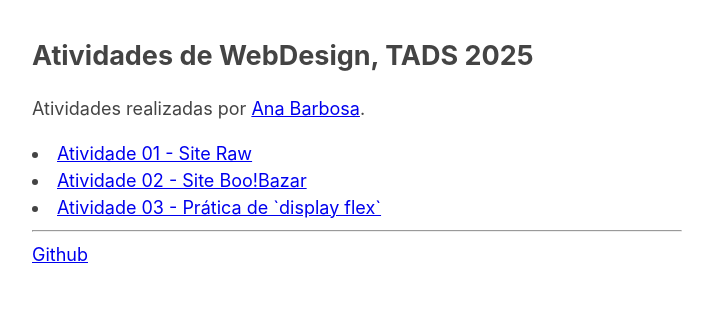
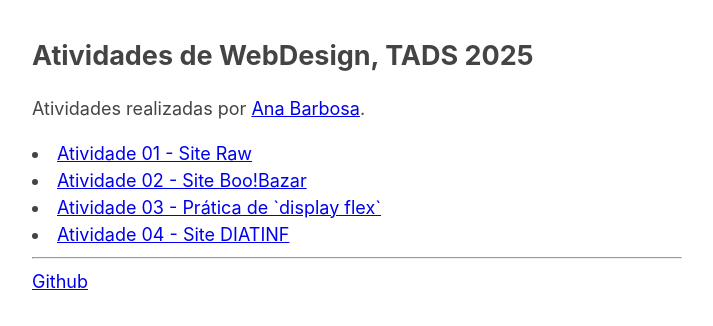
Before and after one commit to dvanael/webdesign-atividades, a plain HTML site: page index.html in a window 1280 px wide. Shown: the whole page, without its empty margins (283-996 px from the left). Drawn offline with Linux system fonts and the light colour scheme.

Commit message:
docs: atualiza index e readme

```diff
--- a/index.html
+++ b/index.html
@@ -40,6 +40,7 @@
     <li><a href="atividade-01/index.html">Atividade 01 - Site Raw</a></li>
     <li><a href="atividade-02/index.html">Atividade 02 - Site Boo!Bazar</a></li>
     <li><a href="atividade-03/index.html">Atividade 03 - Prática de `display flex`</a></li>
+    <li><a href="atividade-04/index.html">Atividade 04 - Site DIATINF</a></li>
   </section>
   <hr>
   <a href="https://github.com/dvanael/webdesign-atividades" target="_blank">Github</a>
```
Also changed, not shown: 1 other file.
